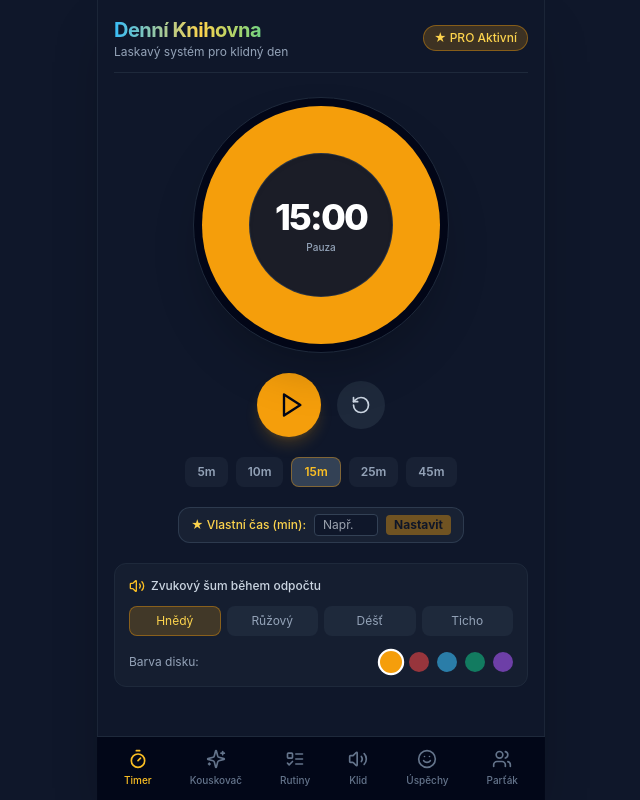
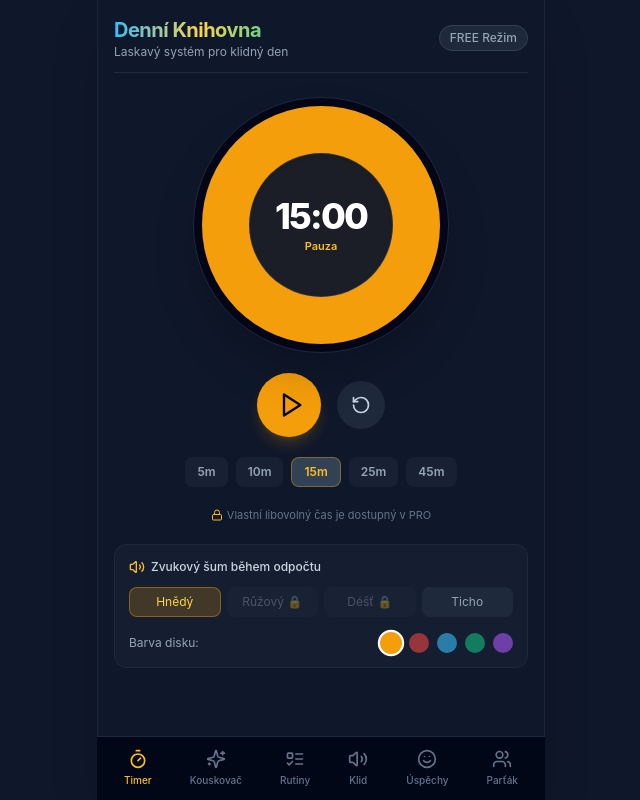
Before and after one commit to onlinejitka/ADHden, a Next.js app: page / in a window 1280 px wide. Shown: the whole page, without its empty margins (319-959 px from the left). Built offline with nearby package versions, Linux system fonts and the light colour scheme.

Commit message:
Update page.tsx

```diff
--- a/app/page.tsx
+++ b/app/page.tsx
@@ -60,10 +60,10 @@ interface CustomAudio {
 
 export default function ADHDApp() {
   const [activeTab, setActiveTab] = useState<Tab>("timer");
-  const [isPro, setIsPro] = useState<boolean>(true); // Přepínač pro testování PRO/FREE funkcí
+  const [isPro, setIsPro] = useState<boolean>(false); // Výchozí FREE režim pro ověření zámků
 
   // =============================================================
-  // 1. VIZUÁLNÍ KOLÁČOVÝ TIME TIMER + VLASTNÍ ČAS V PRO
+  // 1. VIZUÁLNÍ KOLÁČOVÝ TIME TIMER
   // =============================================================
   const [timerMinutes, setTimerMinutes] = useState<number>(15);
   const [secondsLeft, setSecondsLeft] = useState<number>(15 * 60);
@@ -73,7 +73,7 @@ export default function ADHDApp() {
   const [customTimeMinutes, setCustomTimeMinutes] = useState<string>("");
   const wakeLockRef = useRef<any>(null);
 
-  // Screen Wake Lock API (udrží rozsvícený displej)
+  // Udržení rozsvíceného displeje
   useEffect(() => {
     async function requestWakeLock() {
       if (typeof window !== "undefined" && "wakeLock" in navigator && isTimerRunning) {
@@ -111,8 +111,8 @@ export default function ADHDApp() {
     if (!isTimerRunning) {
       setIsTimerRunning(true);
       if (soundtrack === "brown") soundEngine?.playBrownNoise();
-      if (soundtrack === "pink") soundEngine?.playPinkNoise();
-      if (soundtrack === "rain") soundEngine?.playRainNoise();
+      if (soundtrack === "pink" && isPro) soundEngine?.playPinkNoise();
+      if (soundtrack === "rain" && isPro) soundEngine?.playRainNoise();
     } else {
       setIsTimerRunning(false);
       soundEngine?.stopNoise();
@@ -298,7 +298,7 @@ export default function ADHDApp() {
   };
 
   const addCustomRoutineItem = () => {
-    if (!newRoutineText.trim()) return;
+    if (!isPro || !newRoutineText.trim()) return;
     const newItem: RoutineItem = {
       id: Date.now().toString(),
       text: newRoutineText,
@@ -387,7 +387,7 @@ export default function ADHDApp() {
   };
 
   // =============================================================
-  // 6. BODY DOUBLING (S Koláčovým Time Timerem)
+  // 6. BODY DOUBLING
   // =============================================================
   const [sessions] = useState<BodyDoublingSession[]>([
     {
@@ -452,7 +452,6 @@ export default function ADHDApp() {
     return () => clearInterval(timer);
   }, [activeSession, sessionSecs]);
 
-  // Výpočet koláče pro Body Doubling
   const sessionTotalSecs = (activeSession?.time || 1) * 60;
   const sessionProgress = sessionTotalSecs > 0 ? sessionSecs / sessionTotalSecs : 0;
   const sessionPieDegrees = sessionProgress * 360;
@@ -494,7 +493,6 @@ export default function ADHDApp() {
         {/* ========================================================= */}
         {activeTab === "timer" && (
           <div className="flex flex-col items-center justify-center space-y-5 py-2">
-            {/* Koláčový ciferník */}
             <div className="relative w-64 h-64 rounded-full flex items-center justify-center shadow-2xl p-2 bg-slate-950 border border-slate-800">
               <div
                 className="w-full h-full rounded-full transition-all duration-1000 ease-linear flex items-center justify-center relative overflow-hidden"
@@ -506,14 +504,13 @@ export default function ADHDApp() {
                   <span className="text-4xl font-extrabold tracking-tighter text-white">
                     {formatTime(secondsLeft)}
                   </span>
-                  <span className="text-[10px] text-slate-400 mt-1 leading-tight font-medium">
-                    {isTimerRunning ? "✨ Displej svítí" : "Pauza"}
+                  <span className="text-[11px] text-amber-400 font-semibold mt-1 leading-tight">
+                    {isTimerRunning ? "✨ Držím palce!" : "Pauza"}
                   </span>
                 </div>
               </div>
             </div>
 
-            {/* Ovládání Start / Reset */}
             <div className="flex items-center gap-4">
               <button
                 onClick={toggleTimer}
@@ -529,7 +526,6 @@ export default function ADHDApp() {
               </button>
             </div>
 
-            {/* Předvolby času */}
             <div className="flex gap-2">
               {[5, 10, 15, 25, 45].map((mins) => (
                 <button
@@ -549,7 +545,7 @@ export default function ADHDApp() {
               ))}
             </div>
 
-            {/* VLASTNÍ ČAS V PRO VERZI */}
+            {/* VLASTNÍ ČAS (PRO ONLY) */}
             {isPro ? (
               <div className="flex items-center gap-2 bg-slate-800/60 border border-slate-700/80 rounded-xl px-3 py-1.5">
                 <span className="text-xs text-amber-300 font-medium whitespace-nowrap">
@@ -578,7 +574,7 @@ export default function ADHDApp() {
               </div>
             )}
 
-            {/* Nastavení podkresu & Barvy disku */}
+            {/* ZVUKY V TIMERU (Růžový a Déšť zamčené pro PRO) */}
             <div className="w-full bg-slate-800/40 border border-slate-800 rounded-xl p-3.5 space-y-3">
               <div className="flex items-center justify-between text-xs font-medium text-slate-300">
                 <span className="flex items-center gap-1.5">
@@ -597,22 +593,24 @@ export default function ADHDApp() {
                   Hnědý
                 </button>
                 <button
+                  disabled={!isPro}
                   onClick={() => {
                     setSoundtrack("pink");
                     if (isTimerRunning) soundEngine?.playPinkNoise();
                   }}
-                  className={`py-1.5 text-xs rounded-lg ${soundtrack === "pink" ? "bg-amber-500/20 text-amber-300 border border-amber-500/40" : "bg-slate-800 text-slate-400"}`}
+                  className={`py-1.5 text-xs rounded-lg relative ${soundtrack === "pink" ? "bg-amber-500/20 text-amber-300 border border-amber-500/40" : "bg-slate-800 text-slate-400"} ${!isPro && "opacity-40 cursor-not-allowed"}`}
                 >
-                  Růžový
+                  Růžový {!isPro && "🔒"}
                 </button>
                 <button
+                  disabled={!isPro}
                   onClick={() => {
                     setSoundtrack("rain");
                     if (isTimerRunning) soundEngine?.playRainNoise();
                   }}
-                  className={`py-1.5 text-xs rounded-lg ${soundtrack === "rain" ? "bg-amber-500/20 text-amber-300 border border-amber-500/40" : "bg-slate-800 text-slate-400"}`}
+                  className={`py-1.5 text-xs rounded-lg relative ${soundtrack === "rain" ? "bg-amber-500/20 text-amber-300 border border-amber-500/40" : "bg-slate-800 text-slate-400"} ${!isPro && "opacity-40 cursor-not-allowed"}`}
                 >
-                  Déšť
+                  Déšť {!isPro && "🔒"}
                 </button>
                 <button
                   onClick={() => {
@@ -659,7 +657,7 @@ export default function ADHDApp() {
               <textarea
                 value={rawTask}
                 onChange={(e) => setRawTask(e.target.value)}
-                placeholder="Např. Dcera si musí uklidit celý stůl a pokoj..."
+                placeholder="Např. Musím uklidit celou kuchyň..."
                 rows={3}
                 className="w-full bg-slate-900 border border-slate-700 rounded-lg p-2.5 text-xs text-slate-100 placeholder-slate-500 focus:outline-none focus:border-amber-400 resize-none"
               />
@@ -719,11 +717,10 @@ export default function ADHDApp() {
         )}
 
         {/* ========================================================= */}
-        {/* TAB 3: RUTINY (Výchozí Dospělí + 2 Sloupce pro kategorie) */}
+        {/* TAB 3: RUTINY (PRO ONLY pro přidávání) */}
         {/* ========================================================= */}
         {activeTab === "rutiny" && (
           <div className="space-y-3 py-2">
-            {/* Přepínač Pro dospělé / Pro děti */}
             <div className="flex bg-slate-800 p-1 rounded-xl">
               <button
                 onClick={() => {
@@ -749,7 +746,7 @@ export default function ADHDApp() {
               </button>
             </div>
 
-            {/* SEKVENCE KATEGORIÍ VE 2 SLOUPCÍCH (Bez posuvníku) */}
+            {/* KATEGORIE VE 2 SLOUPCÍCH */}
             <div className="grid grid-cols-2 gap-2">
               {currentSections.map((sec) => (
                 <button
@@ -794,11 +791,18 @@ export default function ADHDApp() {
               ))}
             </div>
 
-            {/* Přidání nového kroku do aktuální sekce */}
+            {/* PŘIDÁVÁNÍ KROKŮ (ZAMČENO PRO FREE) */}
             <div className="bg-slate-800/40 border border-slate-800 rounded-xl p-3 space-y-2">
-              <div className="text-xs text-slate-300">
-                Přidat krok do sekce <b>{currentActiveSection.name}</b>:
+              <div className="flex items-center justify-between text-xs text-slate-300">
+                <span>Přidat krok do sekce <b>{currentActiveSection.name}</b>:</span>
+                {!isPro && (
+                  <span className="text-[10px] text-amber-400 font-semibold flex items-center gap-1">
+                    <Lock className="w-3 h-3" /> PRO
+                  </span>
+                )}
               </div>
+
+              {isPro ? (
                 <div className="flex gap-2">
                   <input
                     type="text"
@@ -815,12 +819,17 @@ export default function ADHDApp() {
                     <Plus className="w-4 h-4" />
                   </button>
                 </div>
+              ) : (
+                <p className="text-[11px] text-slate-500 py-1">
+                  🔒 Tvorba vlastních kroků a přizpůsobení rutin je součástí PRO verze.
+                </p>
+              )}
             </div>
           </div>
         )}
 
         {/* ========================================================= */}
-        {/* TAB 4: KLIDOVÁ ZÓNA (Max 3 MP3 v PRO) */}
+        {/* TAB 4: KLIDOVÁ ZÓNA */}
         {/* ========================================================= */}
         {activeTab === "klid" && (
           <div className="space-y-4 py-2">
@@ -833,7 +842,6 @@ export default function ADHDApp() {
               </p>
             </div>
 
-            {/* Oficiální šumy od autora */}
             <div className="space-y-2">
               <div className="p-3 bg-slate-800/80 border border-slate-700 rounded-xl flex items-center justify-between">
                 <div>
@@ -862,7 +870,6 @@ export default function ADHDApp() {
               </div>
             </div>
 
-            {/* VLASTNÍ MP3 (Max 3 pro PRO uživatele) */}
             <div className="bg-slate-800/40 border border-slate-800 rounded-xl p-3.5 space-y-3">
               <div className="flex items-center justify-between">
                 <div>
@@ -995,7 +1002,7 @@ export default function ADHDApp() {
         )}
 
         {/* ========================================================= */}
-        {/* TAB 6: BODY DOUBLING S KOLÁČOVÝM TIME TIMEREM */}
+        {/* TAB 6: BODY DOUBLING */}
         {/* ========================================================= */}
         {activeTab === "bodydoubling" && (
           <div className="space-y-4 py-2">
@@ -1009,13 +1016,11 @@ export default function ADHDApp() {
             </div>
 
             {activeSession ? (
-              /* AKTIVNÍ RELACE S KOLÁČOVÝM TIME TIMEREM */
               <div className="bg-slate-800 border border-emerald-500/40 rounded-2xl p-5 text-center flex flex-col items-center space-y-4 shadow-2xl">
                 <div className="text-xs text-emerald-400 font-semibold uppercase tracking-wider">
                   {activeSession.title}
                 </div>
 
-                {/* Multimédia pokud jsou připojena */}
                 {activeSession.mediaUrl && activeSession.type === "video" && (
                   <video
                     src={activeSession.mediaUrl}
@@ -1035,7 +1040,6 @@ export default function ADHDApp() {
                   />
                 )}
 
-                {/* Koláčový Timer pro Body Doubling */}
                 <div className="relative w-56 h-56 rounded-full flex items-center justify-center shadow-xl p-2 bg-slate-950 border border-slate-800">
                   <div
                     className="w-full h-full rounded-full transition-all duration-1000 ease-linear flex items-center justify-center relative overflow-hidden"
@@ -1064,7 +1068,6 @@ export default function ADHDApp() {
                 </button>
               </div>
             ) : (
-              /* SEZNAM AKTIVIT PARŤÁKA */
               <div className="space-y-2.5">
                 {sessions.map((item) => (
                   <div
@@ -1074,7 +1077,6 @@ export default function ADHDApp() {
                     <div className="space-y-1">
                       <div className="flex items-center gap-2">
                         <span className="text-xs font-bold text-slate-200">{item.title}</span>
-                        {/* Štítky typu média */}
                         {item.type === "audio" && (
                           <span className="bg-sky-500/20 text-sky-300 border border-sky-500/30 text-[10px] px-1.5 py-0.2 rounded font-medium flex items-center gap-1">
                             <Music className="w-2.5 h-2.5" /> Audio
```
Lines whose indentation alone changed are shown as unchanged.
